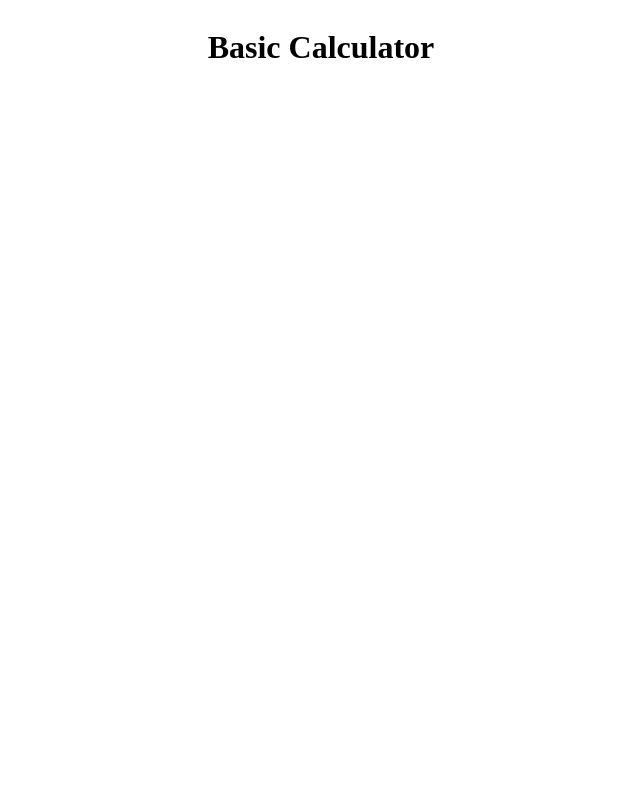
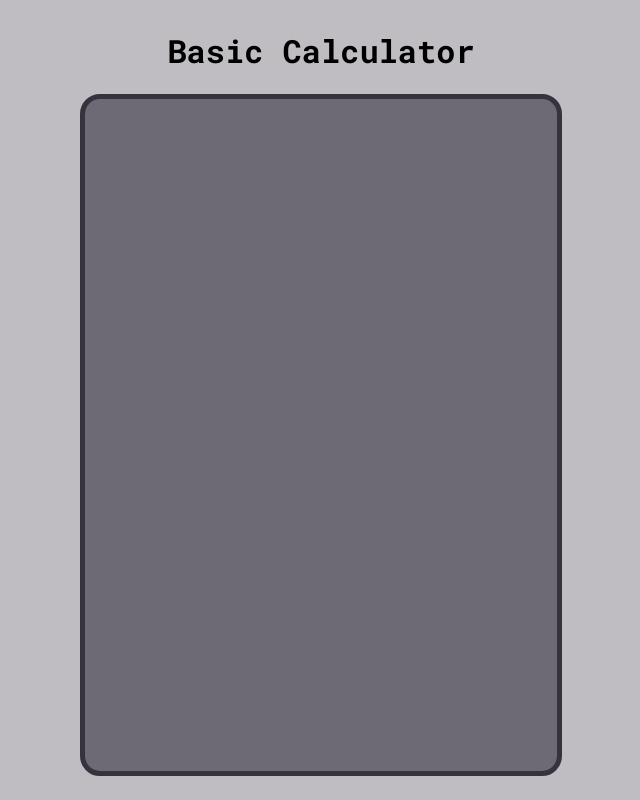
Before and after one commit to AnLaxina/foundations-calculator, a plain HTML site: page index.html in a window 1280 px wide. Shown: the whole page, without its empty margins (319-959 px from the left). Drawn offline with Linux system fonts and the light colour scheme.

Commit message:
Add very basic layout for calculator
Use Google Fonts to make it more exciting

```diff
--- a/CSS/style.css
+++ b/CSS/style.css
@@ -1,5 +1,28 @@
+/* Color Scheme:
+
+--french-gray: #bfbdc1ff;
+--dim-gray: #6d6a75ff;
+--raisin-black: #37323eff;
+--gold-metallic: #deb841ff;
+--hunyadi-yellow: #de9e36ff;
+
+ */
+
+
 body {
     display: flex;
+    flex-direction: column;
+    font-family: 'Roboto Mono', serif;
     justify-content: center;
     align-items: center;
+    background-color: #bfbdc1ff;
 }
+
+.calculator {
+    padding: 20px;
+    background-color: #6d6a75ff;
+    border: #37323eff 5px solid;
+    border-radius: 20px;
+    width: 432px;
+    height: 632px;
+}
--- a/index.html
+++ b/index.html
@@ -6,6 +6,11 @@
     <title>Calculator</title>
     <link rel="stylesheet" href="CSS/style.css">
     <script src="JS/calculator.js" defer></script>
+
+    <!-- Use Google Fonts to make it more fancy! -->
+    <link rel="preconnect" href="https://fonts.googleapis.com">
+    <link rel="preconnect" href="https://fonts.gstatic.com" crossorigin>
+    <link href="https://fonts.googleapis.com/css2?family=Roboto+Mono:ital,wght@0,100..700;1,100..700&display=swap" rel="stylesheet">
 </head>
 <body>
     <header>
@@ -14,6 +19,7 @@
     <main>
         <div class="calculator">
             <div class="display">
+
             </div>
             <div class="numbers">
 
```
